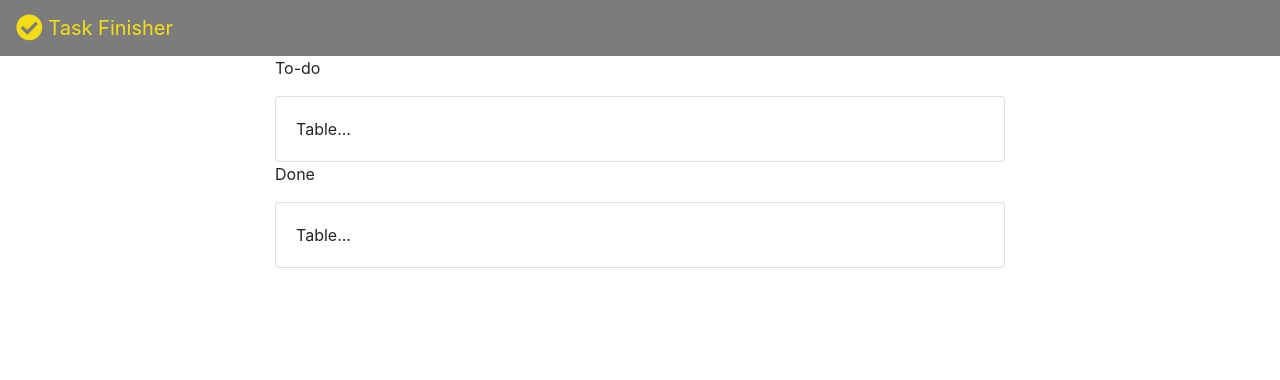
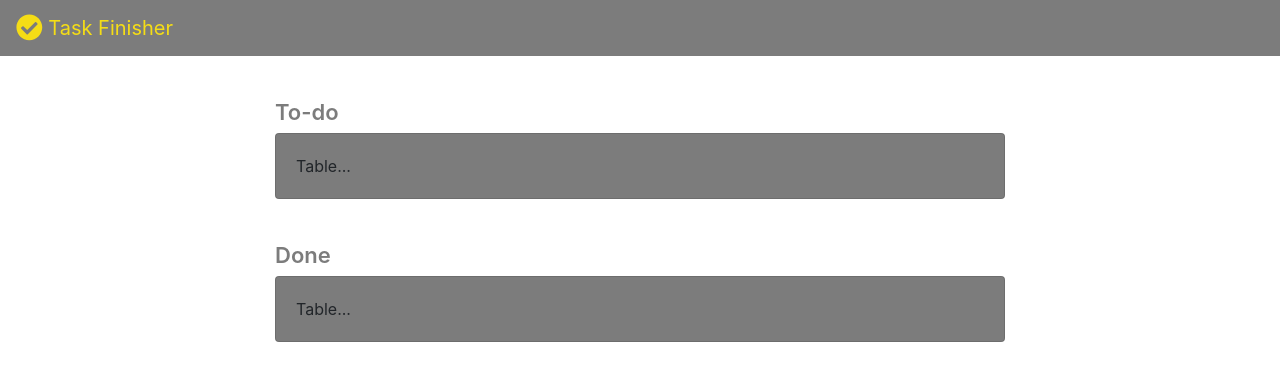
Before and after one commit to ericmadureira/tasks_client, a React (Create React App) app: page / in a window 1280 px wide. Shown: the top 380 px of the page. Built offline with nearby package versions, Linux system fonts and the light colour scheme.

Commit message:
update css

```diff
--- a/src/App.scss
+++ b/src/App.scss
@@ -6,6 +6,20 @@ $red: #EE4525;
 .navbar{
   background-color: $dark-grey;
   .navbar-brand{
-    color: $yellow;
+    color: $yellow !important;
   }
 }
+
+.tasks_list{
+  margin-top: 40px;
+  .title{
+    font-size: 22px;
+    color: $dark-grey;
+    font-weight: 600;
+    margin-bottom: 4px;
+  }
+
+  .card{
+    background-color: $dark-grey;
+  }
+}
```
